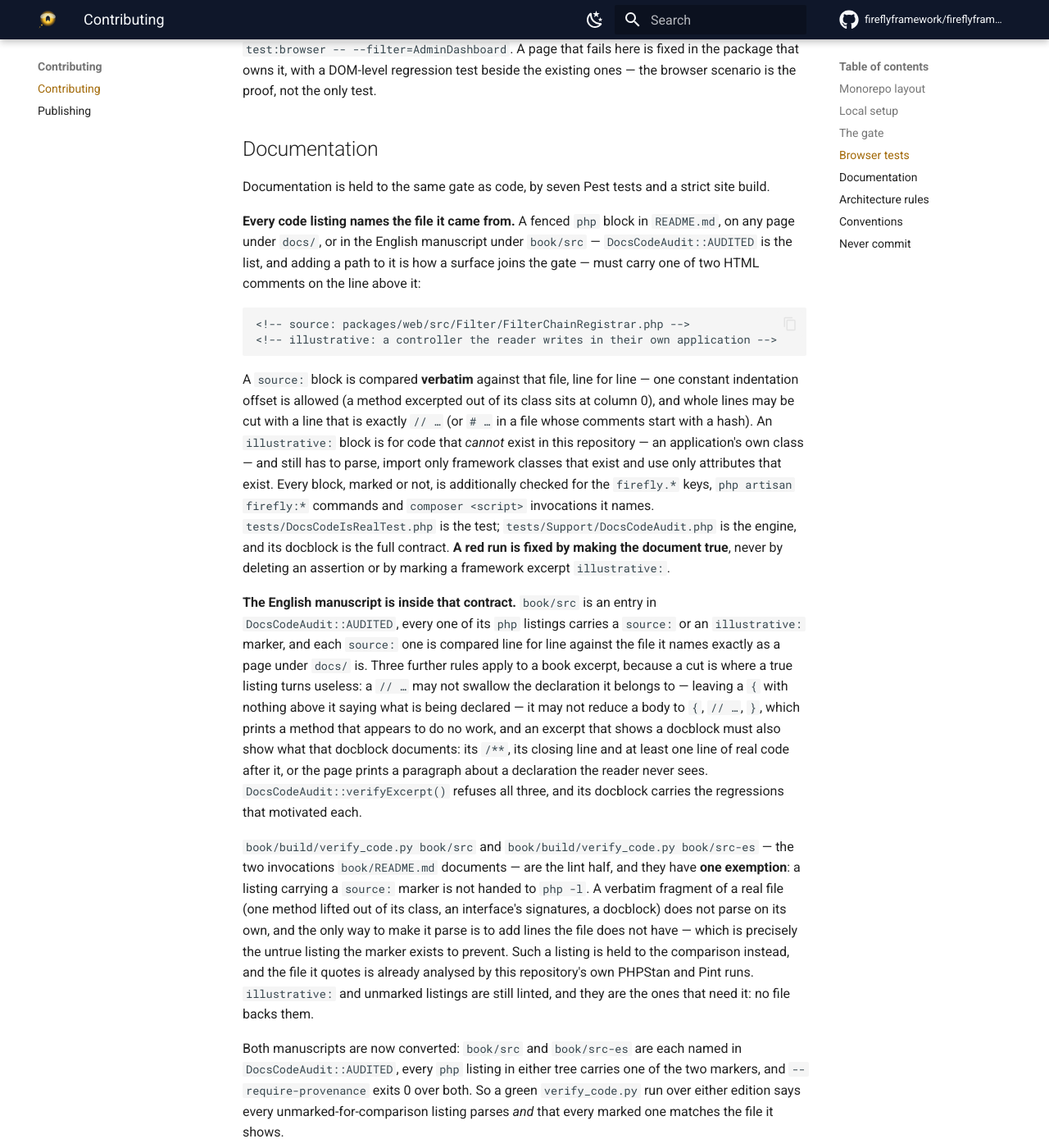
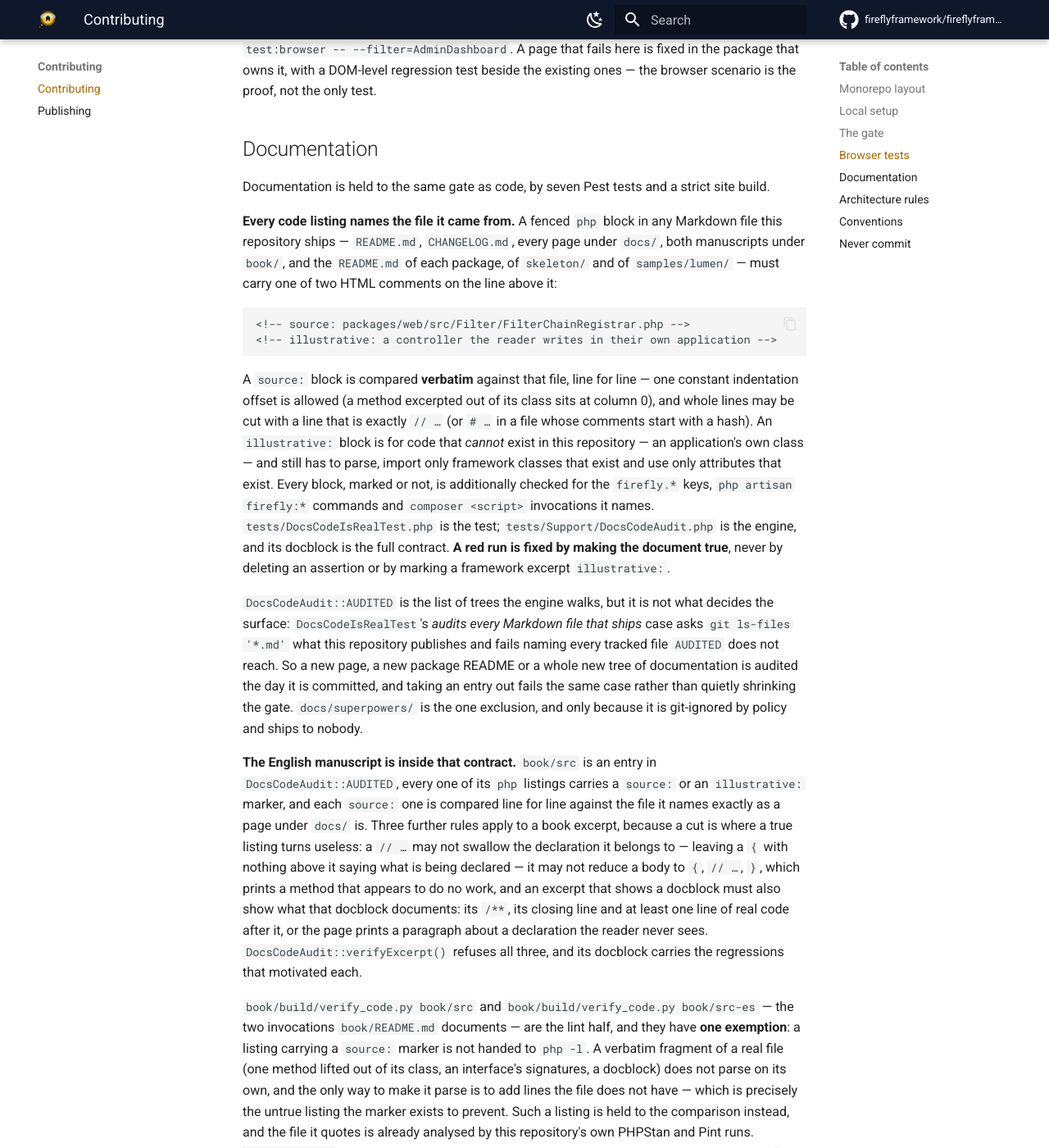
Before and after one commit to fireflyframework/fireflyframework-php, an MkDocs documentation site: the page built from docs/contributing.md, in a window 1280 px wide and 1400 px high, scrolled down 2859 px. Shown: the whole window at 82% size. Built offline with MkDocs 1.6.1 and Material for MkDocs 9.7.7, drawn with Linux system fonts in a browser that asks for light colours; comment, search, counter and statistics services are not loaded.

Commit message:
test(docs): the audited surface derived from git ls-files rather than a literal tree list, so every shipped README joins the guard, and the release entry's claim about it cut to the three checks it really runs
The case named "audits every Markdown file that ships" walked a hardcoded
['docs', 'book/src', 'book/src-es'] plus 'README.md'. Thirty-three tracked
Markdown files sat outside it — every packages/*/README.md, which is the front
page Packagist prints for that package, skeleton/'s (copied by create-project),
samples/lumen/'s, book/README.md and the CHANGELOG — and four of their listings
were untrue by the guard's own rules while the case stayed green over them. A
whole new top-level tree of documentation would have been just as invisible.

The shipped surface now comes from `git ls-files '*.md'`, so the answer is the
repository's rather than a list's: an entry taken out of AUDITED and a tree
nobody thought to add fail the same case, by name. AUDITED grows to cover them,
markdownFiles() skips build trees (vendor/, node_modules/, any dot-prefixed
segment) that a local composer or Python install writes inside an audited tree,
and the four unbacked listings become `return [...]` config fragments carrying
an illustrative: marker with the reason there is no file to copy them from.

The 26.09.3 entry claimed "a guard that holds every fenced listing in the
README, both manuscripts and every page of the site to the file it came from".
Of the 1044 blocks on the surface, 652 are compared verbatim to a file, 192 are
illustrative — code that by definition exists in no file here — and 200 carry no
marker and are held to the shape contract alone; nine of the README's own blocks
are in that last group. The sentence is rewritten to the three-part scoping
README.md:494-506 already used, so the paragraph whose subject is documentation
that stops overstating no longer overstates.

````diff
--- a/docs/contributing.md
+++ b/docs/contributing.md
@@ -98,9 +98,10 @@ DOM-level regression test beside the existing ones — the browser scenario is t
 
 Documentation is held to the same gate as code, by seven Pest tests and a strict site build.
 
-**Every code listing names the file it came from.** A fenced `php` block in `README.md`, on any page under
-`docs/`, or in the English manuscript under `book/src` — `DocsCodeAudit::AUDITED` is the list, and adding a
-path to it is how a surface joins the gate — must carry one of two HTML comments on the line above it:
+**Every code listing names the file it came from.** A fenced `php` block in any Markdown file this repository
+ships — `README.md`, `CHANGELOG.md`, every page under `docs/`, both manuscripts under `book/`, and the
+`README.md` of each package, of `skeleton/` and of `samples/lumen/` — must carry one of two HTML comments on
+the line above it:
 
 ```markdown
 <!-- source: packages/web/src/Filter/FilterChainRegistrar.php -->
@@ -116,6 +117,13 @@ checked for the `firefly.*` keys, `php artisan firefly:*` commands and `composer
 names. `tests/DocsCodeIsRealTest.php` is the test; `tests/Support/DocsCodeAudit.php` is the engine, and its
 docblock is the full contract. **A red run is fixed by making the document true**, never by deleting an
 assertion or by marking a framework excerpt `illustrative:`.
+
+`DocsCodeAudit::AUDITED` is the list of trees the engine walks, but it is not what decides the surface:
+`DocsCodeIsRealTest`'s *audits every Markdown file that ships* case asks `git ls-files '*.md'` what this
+repository publishes and fails naming every tracked file `AUDITED` does not reach. So a new page, a new
+package README or a whole new tree of documentation is audited the day it is committed, and taking an entry
+out fails the same case rather than quietly shrinking the gate. `docs/superpowers/` is the one exclusion, and
+only because it is git-ignored by policy and ships to nobody.
 
 **The English manuscript is inside that contract.** `book/src` is an entry in `DocsCodeAudit::AUDITED`, every
 one of its `php` listings carries a `source:` or an `illustrative:` marker, and each `source:` one is compared
````
Also changed, not shown: CHANGELOG.md (+6 -3 lines), packages/actuator/README.md (+12 -8 lines), packages/openapi/README.md (+20 -14 lines), packages/security-oauth2-client/README.md (+19 -15 lines), 2 other files.
